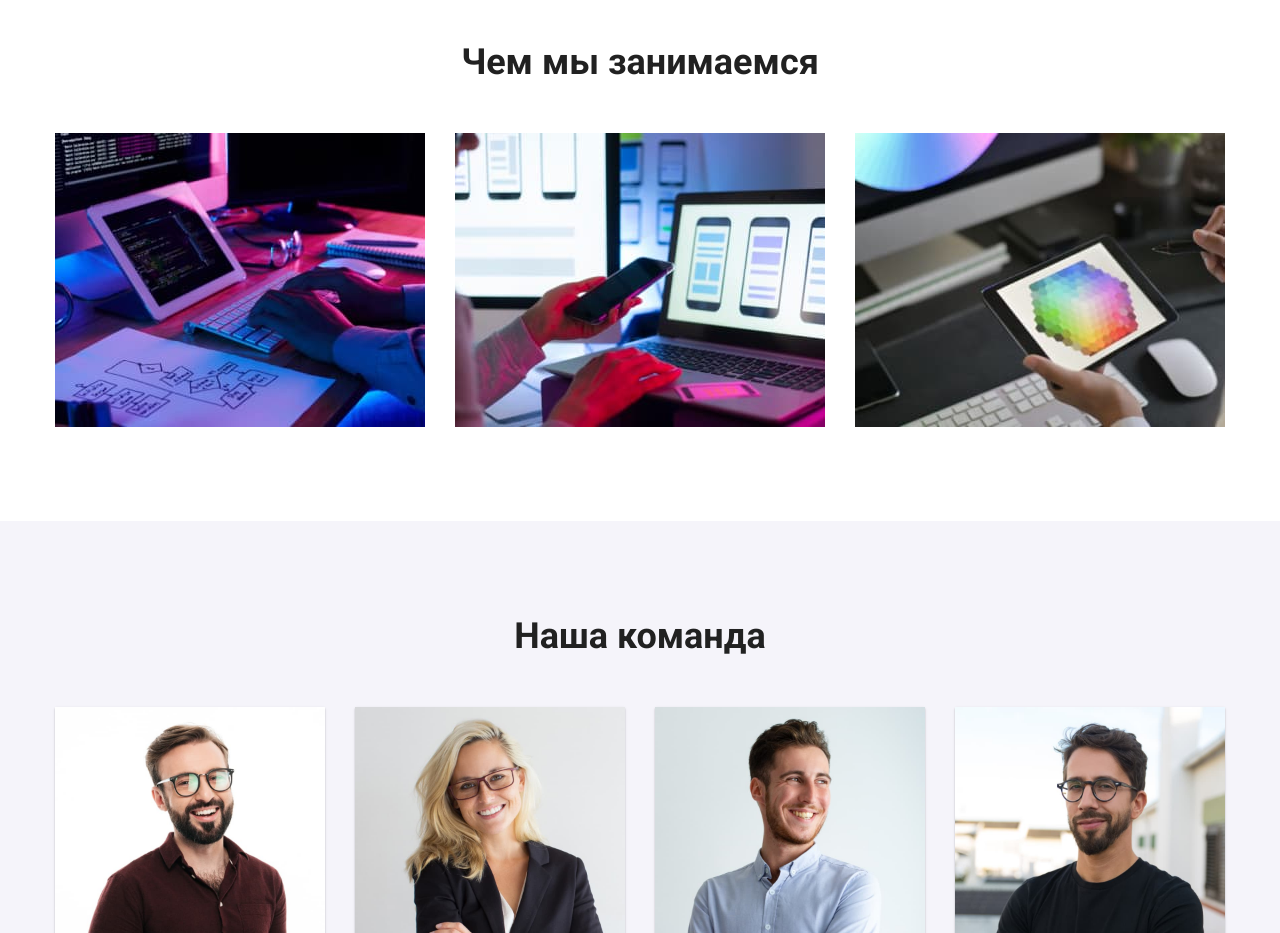
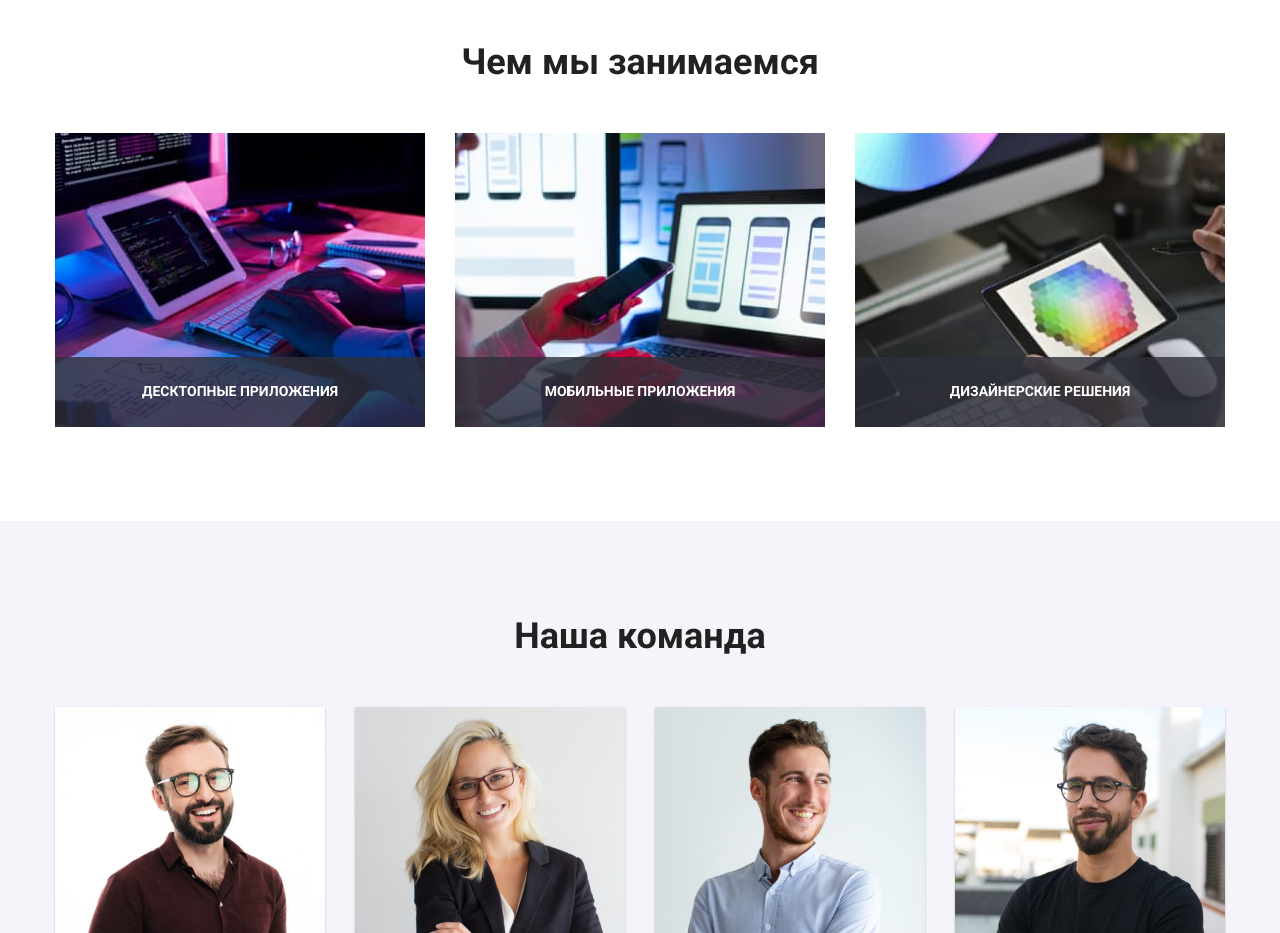
Before and after one commit to AndriyKryvopysha/goit-markup-hw-05, a plain HTML site: page index.html in a window 1280 px wide. Shown: the part 1080-2013 px from the top of the page. Drawn offline with Linux system fonts and the light colour scheme.

Commit message:
examples text

```diff
--- a/css/styles.css
+++ b/css/styles.css
@@ -124,7 +124,7 @@ ul {
   font-size: 14px;
   line-height: 1.14;
   color: #757575;
-  transition-property: color;
+  transition-property: color fill;
   transition-duration: 250ms;
   transition-timing-function: cubic-bezier(0.4, 0, 0.2, 1);
 }
@@ -224,6 +224,9 @@ ul {
   border-radius: 4px;
   border: none;
   padding: 6px 22px 6px 22px;
+  transition-property: background-color, color;
+  transition-duration: 250ms;
+  transition-timing-function: cubic-bezier(0.4, 0, 0.2, 1);
 }
 
 .filter button:hover,
@@ -256,6 +259,9 @@ ul {
   margin-bottom: 30px;
   margin-right: 30px;
   outline: 1px solid #eeeeee;
+  transition-property: box-shadow;
+  transition-duration: 250ms;
+  transition-timing-function: cubic-bezier(0.4, 0, 0.2, 1);
 }
 
 .projects-container:hover,
@@ -392,8 +398,29 @@ ul {
   margin-left: 30px;
 }
 
+.img-item {
+  position: relative;
+}
+
 .image {
   display: block;
+  overflow: visible;
+}
+
+.example-text {
+  position: absolute;
+  bottom: 0;
+  width: 370px;
+  text-align: center;
+  padding: 27px 82px;
+  font-family: Roboto;
+  font-style: normal;
+  font-weight: bold;
+  font-size: 14px;
+  line-height: 1.14;
+  text-transform: uppercase;
+  color: #ffffff;
+  background: rgba(47, 48, 58, 0.8);
 }
 
 /* Команда */
@@ -487,6 +514,9 @@ ul {
   margin-left: 10px;
   border-radius: 50%;
   color: #afb1b8;
+  transition-property: background-color, color;
+  transition-duration: 250ms;
+  transition-timing-function: cubic-bezier(0.4, 0, 0.2, 1);
 }
 
 .link-social:hover,
@@ -550,6 +580,9 @@ ul {
   border: 1px #afb1b8 solid;
   border-radius: 4px;
   color: #afb1b8;
+  transition-property: background-color, color;
+  transition-duration: 250ms;
+  transition-timing-function: cubic-bezier(0.4, 0, 0.2, 1);
 }
 
 .clients-link:hover,
@@ -659,6 +692,9 @@ footer {
   font-style: normal;
   color: rgba(255, 255, 255, 0.6);
   line-height: 1.71;
+  transition-property: color;
+  transition-duration: 250ms;
+  transition-timing-function: cubic-bezier(0.4, 0, 0.2, 1);
 }
 
 .foot-contact:hover,
@@ -697,6 +733,9 @@ footer {
   margin-left: 10px;
   border-radius: 50%;
   background-color: rgba(255, 255, 255, 0.1);
+  transition-property: background-color;
+  transition-duration: 250ms;
+  transition-timing-function: cubic-bezier(0.4, 0, 0.2, 1);
 }
 
 .link-social-foot:focus,
@@ -718,20 +757,28 @@ footer {
   height: 100%;
   background-color: rgba(0, 0, 0, 0.2);
   opacity: 1;
+  transition: opacity 250ms cubic-bezier(0.4, 0, 0.2, 1);
 }
 
 .backdrop.is-hidden {
   opacity: 0;
   pointer-events: none;
+  trasition: opacity 250ms cubic-bezier(0.4, 0, 0.2, 1);
+}
+
+.backdrop.is-hidden .modal {
+  transform: translate(-50%, -50%) scale(0.8);
+  transition: transform 250ms cubic-bezier(0.4, 0, 0.2, 1);
 }
 
 .modal {
   position: absolute;
   top: 50%;
   left: 50%;
-  transform: translate(-50%, -50%);
   width: 528px;
   height: 580px;
+  transform: translate(-50%, -50%) scale(1);
+  transition: transform 250ms cubic-bezier(0.4, 0, 0.2, 1);
   background-color: #ffffff;
 }
 
--- a/index.html
+++ b/index.html
@@ -91,9 +91,11 @@
           <ul class="example-img">
             <li class="img-item">
               <img class="image" src="./images/example1.jpg" alt="набор на планшете" width="370" />
+              <div class="example-text">десктопные приложения</div>
             </li>
             <li class="img-item">
               <img class="image" src="./images/example2.jpg" alt="ноут и телефон" width="370" />
+              <div class="example-text">мобильные приложения</div>
             </li>
             <li class="img-item">
               <img
@@ -102,6 +104,7 @@
                 alt="цветовая таблица на планшете"
                 width="370"
               />
+              <div class="example-text">дизайнерские решения</div>
             </li>
           </ul>
         </div>
```
